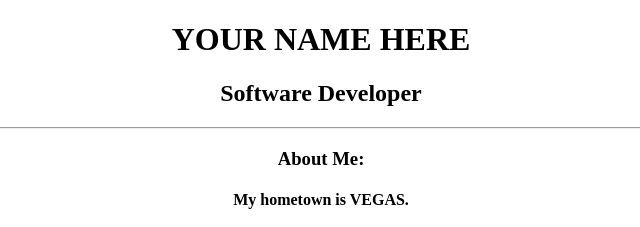
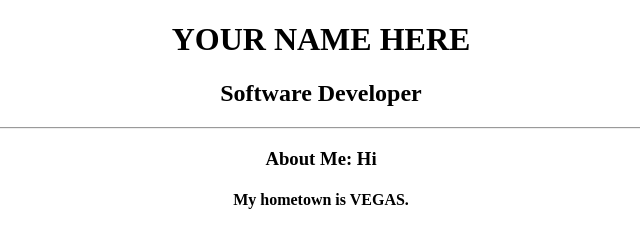
Before and after one commit to GabeTech22/my-first-project, a plain HTML site: page index.html in a window 1280 px wide. Shown: the top 227 px of the page, 319-959 px from the left. Drawn offline with Linux system fonts and the light colour scheme.

Commit message:
Adding my profile so it can be published

```diff
--- a/index.html
+++ b/index.html
@@ -10,7 +10,7 @@
       <h1>YOUR NAME HERE</h1>
       <h2>Software Developer</h2>
       <hr />
-      <h3>About Me:</h3>
+      <h3>About Me: Hi</h3>
       <h4>My hometown is VEGAS.</h4>
       <h4>My favorite color is BLACK.</h4>
       <h4>My favorite food is PIZZA.</h4>
```
